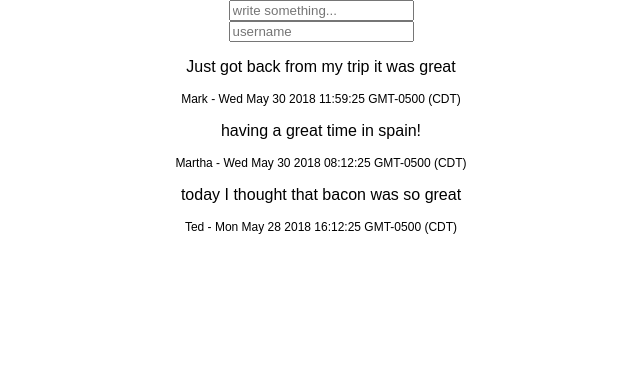
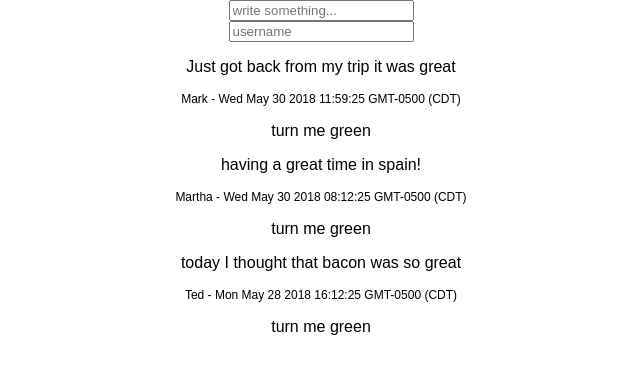
Before and after one commit to kellynb/class-example, a React (Create React App) app: page / in a window 1280 px wide. Shown: the top 374 px of the page, without its empty margins (319-959 px from the left). Built offline with nearby package versions, Linux system fonts and the light colour scheme.

Commit message:
update 2

```diff
--- a/src/App.js
+++ b/src/App.js
@@ -13,6 +13,16 @@ class App extends Component {
        userNameInput: '',
     };
 
+    handleTextClick(id){
+        const posts = this.state.posts.map(post =>{
+            if(post.id == id) {
+                post.color = 'green'
+            }
+            return post
+        });
+        this.setState({posts: posts});
+    }
+
     renderPosts(){
         return this.state.posts.map((post, index) => {
             const description = `${post.author} - ${post.time}`;
@@ -20,6 +30,9 @@ class App extends Component {
                 <Post text={post.text}
                     author={description}
                     key={index}
+                    id={post.id}
+                    color={post.color}
+                    turnMeGreen={(id) => this.handleTextClick(id)}
                 />
             )
         }).reverse()
@@ -31,6 +44,7 @@ class App extends Component {
     handleUserNameInputChange(e){
         this.setState({userNameInput: e.target.value})
     }
+
     handleSubmitPost(){
         const newPost = {
             author: this.state.userNameInput,
--- a/src/Post.js
+++ b/src/Post.js
@@ -5,8 +5,9 @@ class Post extends Component {
     render() {
         return (
             <div>
-                <p>{this.props.text}</p>
+                <p style={{color: this.props.color}}>{this.props.text}</p>
                 <p style={{fontSize: '12px'}}>{this.props.author}</p>
+                <p onClick={()=> this.props.turnMeGreen(this.props.id)}>turn me green</p>
             </div>
         );
     }
```
